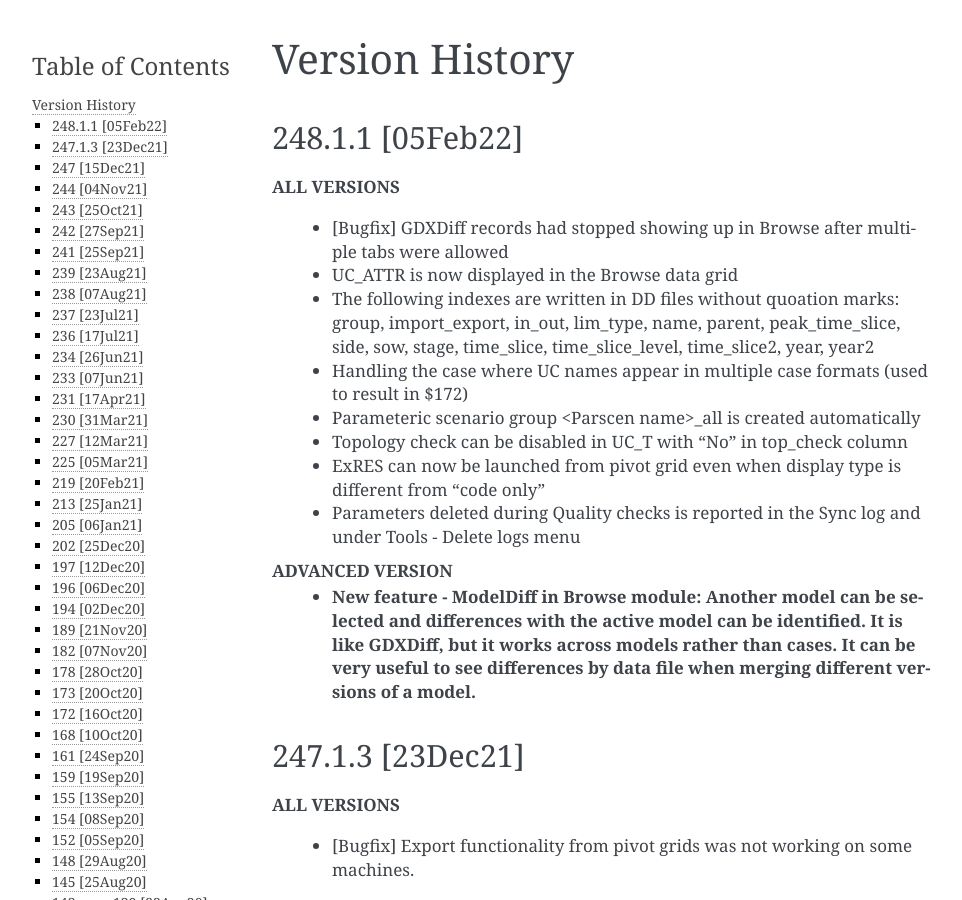
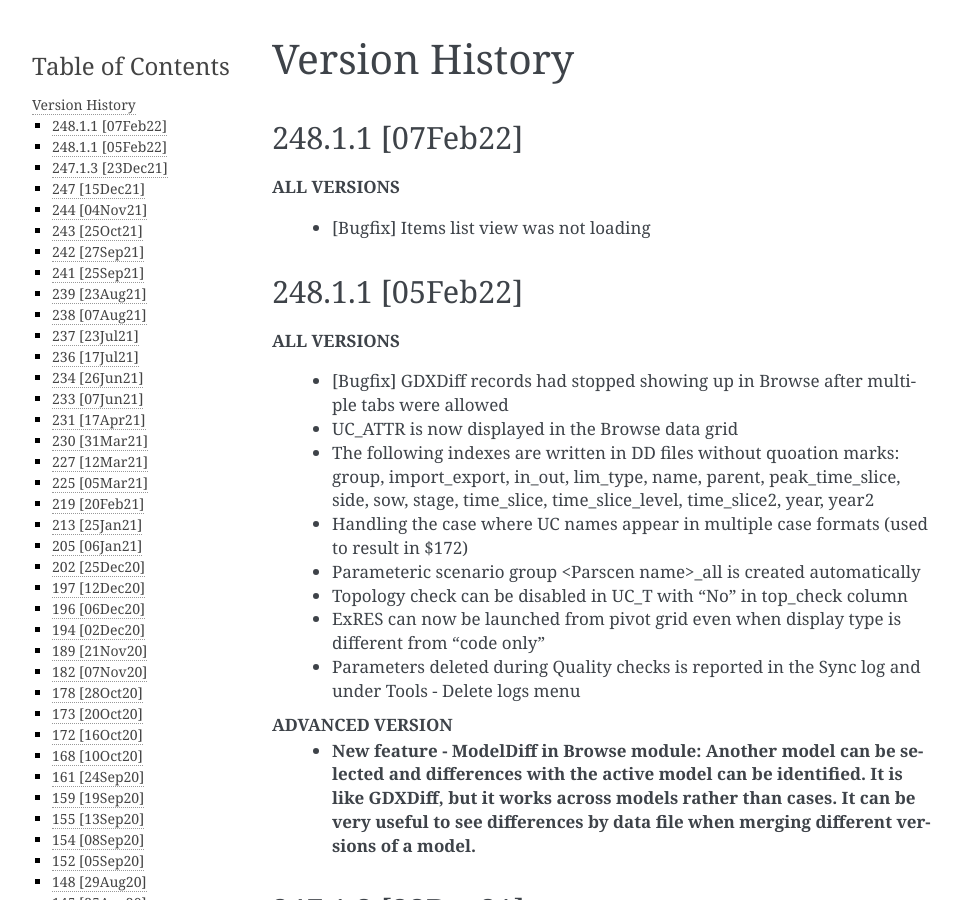
Before and after one commit to kanors-emr/Veda-documentation, a Sphinx documentation site: the page built from docs/source/pages/version_history.rst, in a window 1280 px wide and 900 px high. Shown: the whole window, without its empty margins (148-1110 px from the left). Built offline with Sphinx 7.4.7, drawn with Linux system fonts in a browser that asks for light colours.

Commit message:
items list bugfix

```diff
--- a/docs/source/pages/version_history.rst
+++ b/docs/source/pages/version_history.rst
@@ -1,6 +1,13 @@
 ################
 Version History
 ################
+
+248.1.1 [07Feb22]
+^^^^^^^^^^^^^
+
+**ALL VERSIONS**
+
+    * [Bugfix] Items list view was not loading
 
 248.1.1 [05Feb22]
 ^^^^^^^^^^^^^
```
